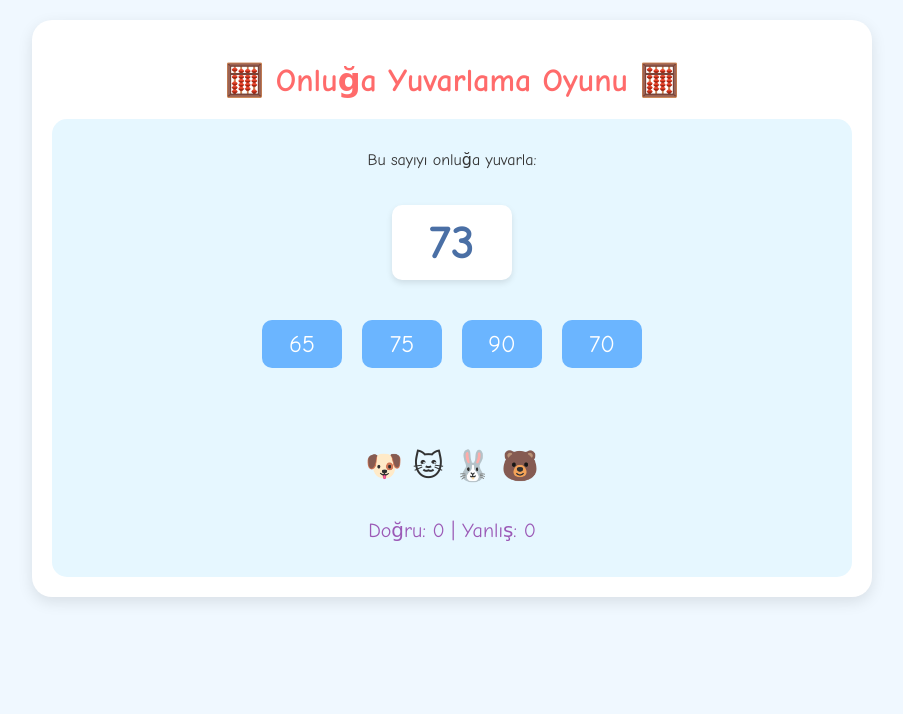
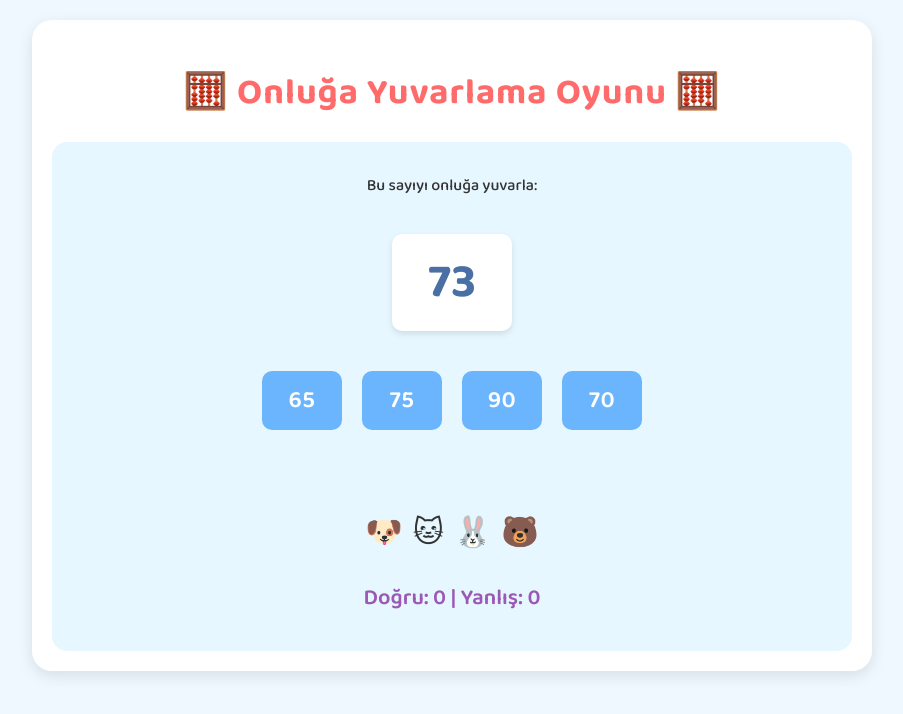
Before and after one commit to mesutpeker/onluk, a plain HTML site: page index.html in a window 1280 px wide. Shown: the whole page, without its empty margins (188-1091 px from the left). Drawn offline with Linux system fonts and the light colour scheme.

Commit message:
Update index.html

```diff
--- a/index.html
+++ b/index.html
@@ -4,14 +4,18 @@
     <meta charset="UTF-8">
     <meta name="viewport" content="width=device-width, initial-scale=1.0">
     <title>Onluğa Yuvarlama Oyunu</title>
+    <link rel="preconnect" href="https://fonts.googleapis.com">
+    <link rel="preconnect" href="https://fonts.gstatic.com" crossorigin>
+    <link href="https://fonts.googleapis.com/css2?family=Baloo+2:wght@400;500;600;700&family=Patrick+Hand&display=swap" rel="stylesheet">
     <style>
         body {
-            font-family: 'Comic Sans MS', cursive, sans-serif;
+            font-family: 'Baloo 2', 'Patrick Hand', cursive, sans-serif;
             background-color: #f0f8ff;
             text-align: center;
             margin: 0;
             padding: 20px;
             color: #333;
+            font-weight: 500;
         }
         .container {
             max-width: 800px;
@@ -23,8 +27,10 @@
         }
         h1 {
             color: #ff6b6b;
-            font-size: 32px;
+            font-size: 36px;
             margin-bottom: 10px;
+            font-weight: 700;
+            letter-spacing: 1px;
         }
         .game-area {
             margin-top: 20px;
@@ -60,15 +66,17 @@
             border-radius: 10px;
             cursor: pointer;
             transition: transform 0.2s, background-color 0.2s;
-            font-family: 'Comic Sans MS', cursive, sans-serif;
+            font-family: 'Baloo 2', cursive, sans-serif;
+            font-weight: 600;
             min-width: 80px;
+            letter-spacing: 0.5px;
         }
         .option-btn:hover {
             transform: scale(1.05);
             background-color: #4a9eff;
         }
         .feedback {
-            font-size: 24px;
+            font-size: 26px;
             font-weight: bold;
             margin: 20px 0;
             height: 40px;
@@ -87,9 +95,10 @@
             color: #e74c3c;
         }
         .score {
-            font-size: 20px;
+            font-size: 22px;
             color: #9b59b6;
             margin-bottom: 20px;
+            font-weight: 600;
         }
         .animals {
             display: flex;
@@ -198,7 +207,7 @@
                 padding: 15px;
             }
             h1 {
-                font-size: 26px;
+                font-size: 28px;
             }
             .number-display {
                 font-size: 40px;
```
